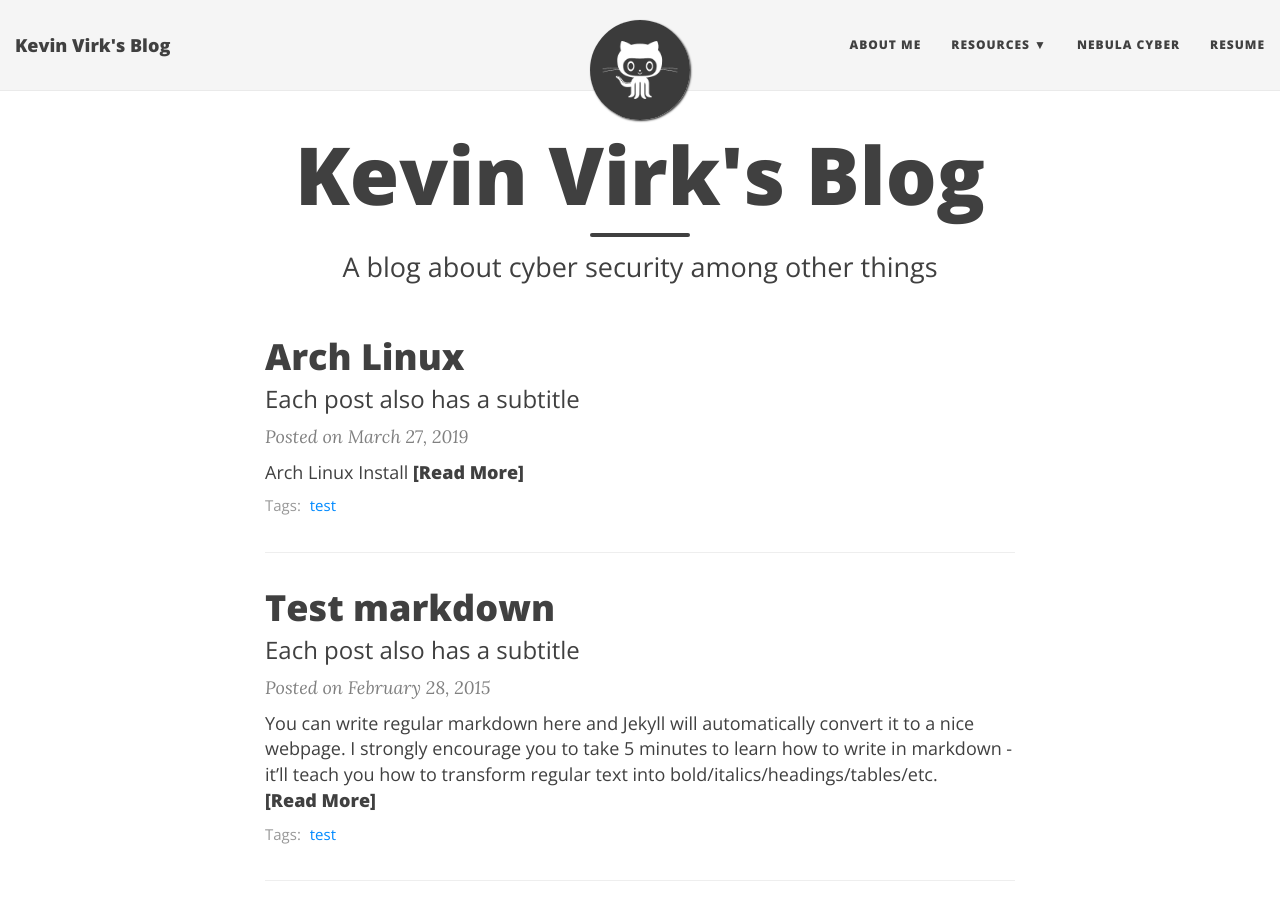
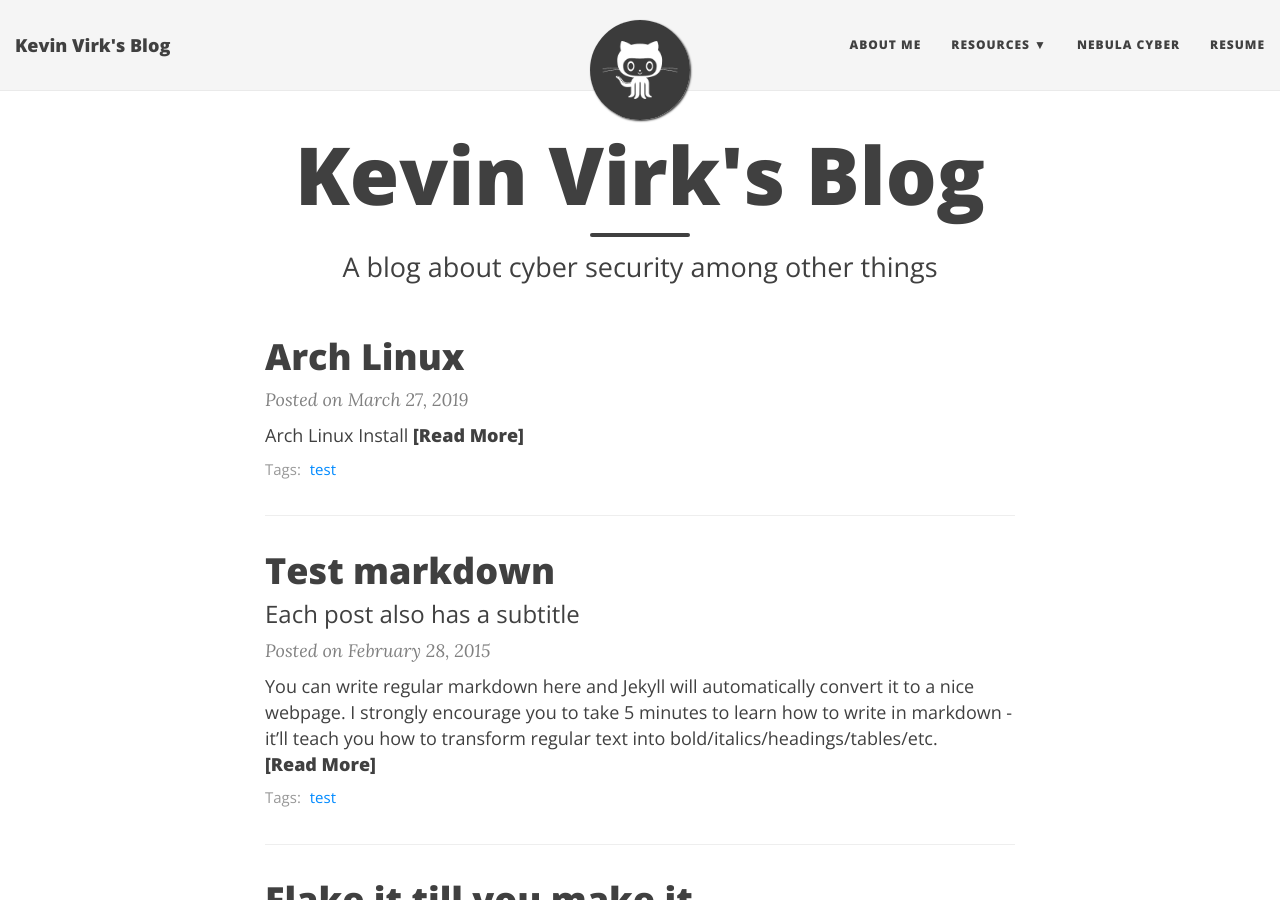
Before and after one commit to vevinkirk/vevinkirk.github.io, a Jekyll site: the page built from index.html, in a window 1280 px wide and 900 px high. Built offline with Jekyll 4.4.1, drawn with Linux system fonts in a browser that asks for light colours; nearby versions of some CDN libraries; the list of posts is cut into pages by our own code.

Commit message:
Update 2019-03-27-arch-install-markdown.md

```diff
--- a/_posts/2019-03-27-arch-install-markdown.md
+++ b/_posts/2019-03-27-arch-install-markdown.md
@@ -1,9 +1,6 @@
 ---
 layout: post
 title: Arch Linux
-subtitle: Each post also has a subtitle
-gh-repo: daattali/beautiful-jekyll
-gh-badge: [star, fork, follow]
 tags: [test]
 comments: true
 ---
```
